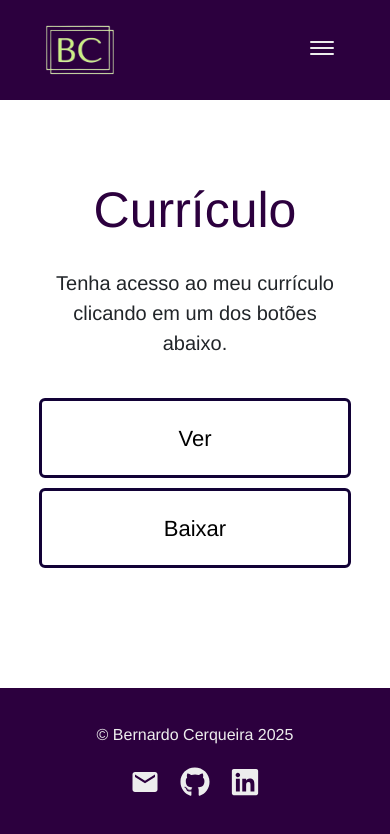
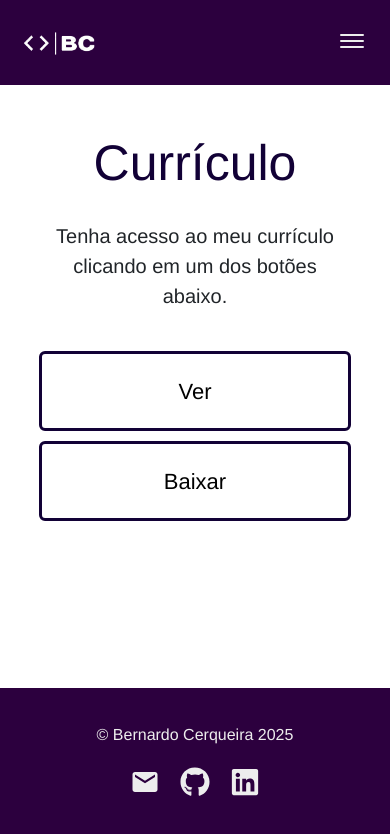
Before and after one commit to BernardoCerqueira/portfolio, a Next.js app: page /curriculum in a window 390 px wide. Shown: the top 834 px of the page. Built offline with nearby package versions, Linux system fonts and the light colour scheme.

Commit message:
Style updates

```diff
--- a/src/components/common/CommonHeader/CommonHeader.module.scss
+++ b/src/components/common/CommonHeader/CommonHeader.module.scss
@@ -7,7 +7,7 @@
     display: flex;
     justify-content: space-between;
     align-items: center;
-    padding: 10px 20px 10px 40px;
+    padding: 20px 20px 20px 40px;
 }
 
 .logo {
@@ -59,6 +59,7 @@
 .offcanvas {
     height: 400px;
     box-shadow: -8px 10px 50px black;
+    background-color: colors.$blue;
 }
 
 .offcanvasBody {
@@ -71,7 +72,8 @@
 .offcanvasHeader {
     padding: 20px 30px 10px 28px;
 
-    h2 {
+    h5 {
+        color: colors.$terciary;
         font-size: 24px;
     }
 }
@@ -81,7 +83,7 @@
     padding: 0;
 
     a {
-        color: colors.$blue;
+        color: colors.$terciary;
         text-decoration: none;
     }
 }
@@ -109,7 +111,7 @@
     margin: 0px auto;
 
     a {
-        color: colors.$blue;
+        color: colors.$terciary;
     }
 }
 
@@ -167,15 +169,9 @@
     }
     .offcanvasButton {
         display: block;
-        margin-bottom: 10px;
+        margin-bottom: 9px;
     }
     .header{
-        padding: 10px 40px;
+        padding: 8px 10px;
     }
 }
-
-@media screen and (max-width: 700px) {
-    .logo {
-        width: 80px;
-    }
-}
--- a/src/components/common/CommonHeader/index.tsx
+++ b/src/components/common/CommonHeader/index.tsx
@@ -18,7 +18,7 @@ export default function CommonHeader() {
             <nav className={styles.header}>
                 <Link href={"/#hero"}>
                     <img
-                        src="/logo.png"
+                        src="/logoWhite.png"
                         alt="Logo"
                         className={styles.logo}
                     />
--- a/src/components/curriculumPage/CurriculumSection/CurriculumSection.module.scss
+++ b/src/components/curriculumPage/CurriculumSection/CurriculumSection.module.scss
@@ -4,11 +4,11 @@
     display: flex;
     flex-direction: column;
     place-items: center;
-    padding-top: 7rem;
+    padding: 7rem 0;
 }
 
 .title{
-    color: colors.$blue;
+    color: colors.$green;
     font-size: 68px;
 }
 
@@ -40,7 +40,7 @@
 
 @media screen and (max-width: 750px){
     .main{
-        padding-top: 6rem;
+        padding-top: 4rem;
     }
 
     .title{
@@ -65,7 +65,7 @@
 
 @media screen and (max-width: 430px){
     .main{
-        padding: 5rem 0 3rem 0;
+        padding: 3rem 0 3rem 0;
     }
 
     .title{
--- a/src/components/mainPage/HeroSection/HeroSection.module.scss
+++ b/src/components/mainPage/HeroSection/HeroSection.module.scss
@@ -151,7 +151,7 @@
         .heroImg{
             width: 240px;
             position: relative;
-            top: -10px;
+            top: 0px;
             left: 0;
             border: 2px solid colors.$blue;
             border-radius: 0px;
@@ -164,7 +164,8 @@
     .background{
         .blueDiv{
             p{
-                margin-top: 20px;
+                margin: 20px 20px 40px 20px;
+
             }
         }
 
--- a/src/components/mainPage/MainHeader/MainHeader.module.scss
+++ b/src/components/mainPage/MainHeader/MainHeader.module.scss
@@ -13,6 +13,7 @@
 
 .logo {
     width: 100px;
+    margin-top: 13px;
 }
 
 .buttons {
@@ -54,7 +55,7 @@
     }
 
     .offcanvasIcon {
-        color: colors.$blue;
+        color: colors.$terciary;
     }
 }
 
@@ -83,7 +84,7 @@
     padding: 0;
 
     a {
-        color: colors.$blue;
+        color: colors.$green;
         text-decoration: none;
     }
 }
@@ -111,7 +112,7 @@
     margin: 0px auto;
 
     a {
-        color: colors.$blue;
+        color: colors.$green;
     }
 }
 
@@ -177,13 +178,9 @@
 }
 
 @media screen and (max-width: 700px) {
-    .logo {
-        width: 80px;
-    }
-
     .offcanvasButton {
         .offcanvasIcon {
-            color: colors.$green;
+            color: colors.$terciary
         }
     }
 }
--- a/src/components/mainPage/MainHeader/index.tsx
+++ b/src/components/mainPage/MainHeader/index.tsx
@@ -19,7 +19,7 @@ export default function MainHeader() {
             <nav className={styles.header}>
                 <Link href={"#hero"}>
                     <img
-                        src="/logo.png"
+                        src="/logoWhite.png"
                         alt="Logo"
                         className={styles.logo}
                     />
```
Also changed, not shown: public/logoWhite.png (added).
